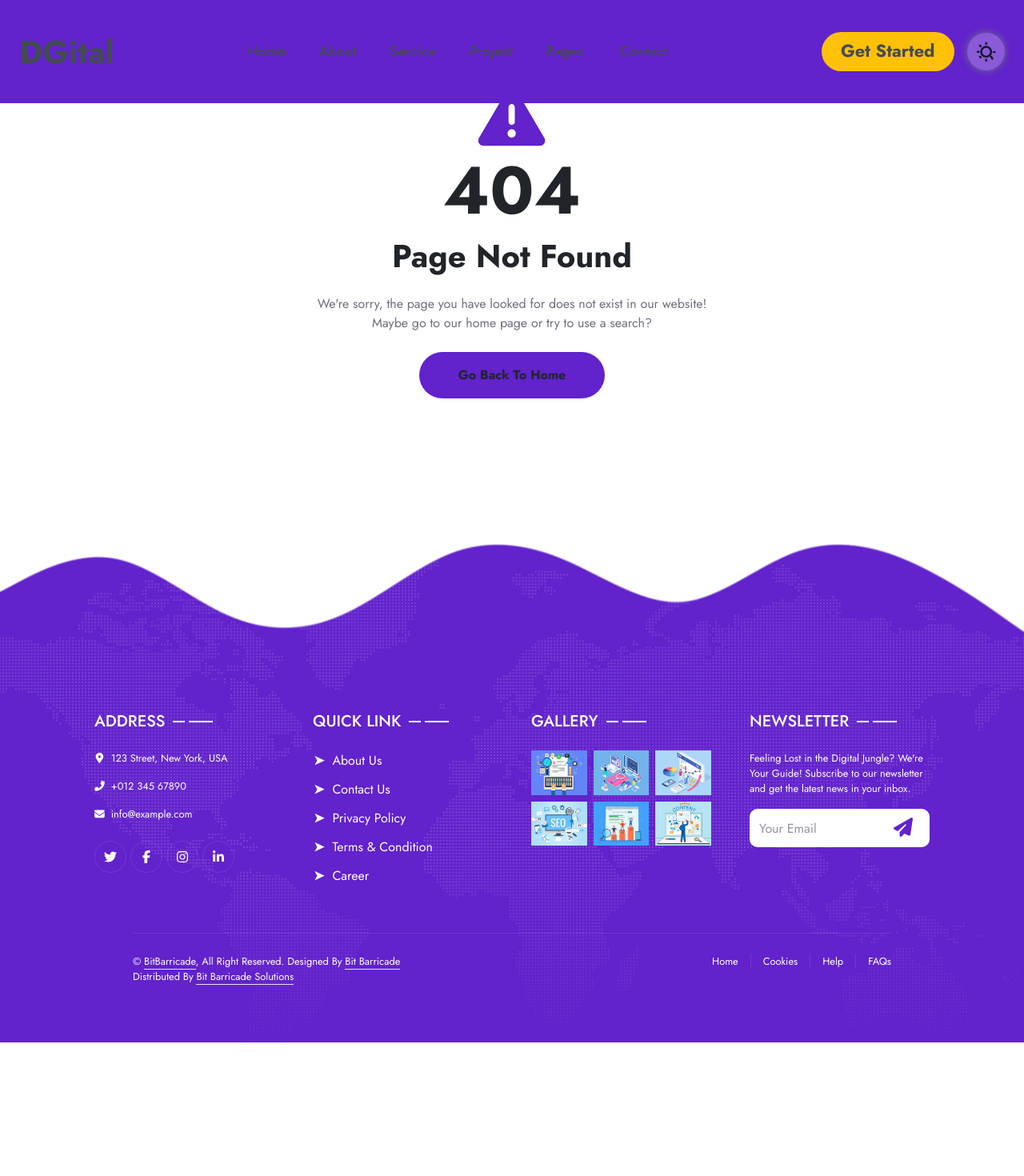
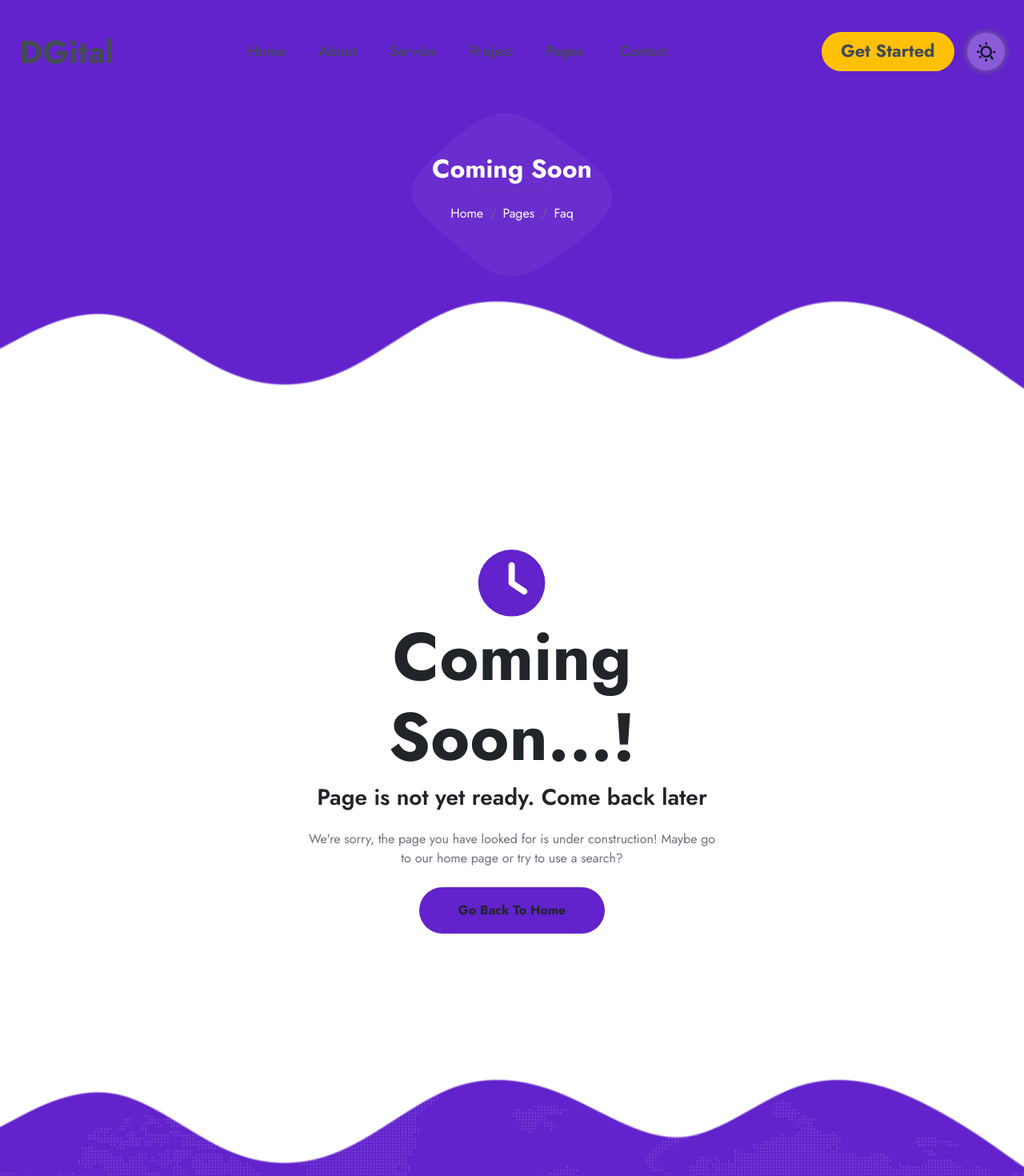
Before and after one commit to BitBarricade/webpage-next, a Next.js app: page /faq in a window 1280 px wide. Before the commit this address had no page. Shown: the top 1470 px of the page at 80% size. Before the commit the page ends 1303 px from the top, so only its background shows below. Built offline with nearby package versions, Linux system fonts and the light colour scheme.

Commit message:
Coming soon added

```diff
--- /dev/null
+++ b/src/app/career/page.tsx
@@ -0,0 +1,20 @@
+import React from "react";
+import type { Metadata } from "next";
+import CommingSoon from "@/components/ComingSoon/ComingSoon";
+
+export const metadata: Metadata = {
+    title: "Coming Soon",
+    description: "Page Not yet ready",
+    openGraph: {
+        title: "Coming Soon",
+        description: "Page Not yet ready",
+    }
+};
+
+const Career: React.FC = () => {
+    return (
+        <CommingSoon title="Career" />
+    );
+};
+
+export default Career;
--- /dev/null
+++ b/src/app/cookies/page.tsx
@@ -0,0 +1,20 @@
+import React from "react";
+import type { Metadata } from "next";
+import CommingSoon from "@/components/ComingSoon/ComingSoon";
+
+export const metadata: Metadata = {
+  title: "Coming Soon",
+  description: "Page Not yet ready",
+  openGraph: {
+    title: "Coming Soon",
+    description: "Page Not yet ready",
+  }
+};
+
+const Cookies: React.FC = () => {
+  return (
+    <CommingSoon title="Cookies" />
+  );
+};
+
+export default Cookies;
--- /dev/null
+++ b/src/app/faq/page.tsx
@@ -0,0 +1,20 @@
+import React from "react";
+import type { Metadata } from "next";
+import CommingSoon from "@/components/ComingSoon/ComingSoon";
+
+export const metadata: Metadata = {
+  title: "Coming Soon",
+  description: "Page Not yet ready",
+  openGraph: {
+    title: "Coming Soon",
+    description: "Page Not yet ready",
+  }
+};
+
+const Faq: React.FC = () => {
+  return (
+    <CommingSoon title="Faq" />
+  );
+};
+
+export default Faq;
--- /dev/null
+++ b/src/app/help/page.tsx
@@ -0,0 +1,20 @@
+import React from "react";
+import type { Metadata } from "next";
+import CommingSoon from "@/components/ComingSoon/ComingSoon";
+
+export const metadata: Metadata = {
+  title: "Coming Soon",
+  description: "Page Not yet ready",
+  openGraph: {
+    title: "Coming Soon",
+    description: "Page Not yet ready",
+  }
+};
+
+const Help: React.FC = () => {
+  return (
+    <CommingSoon title="Help" />
+  );
+};
+
+export default Help;
--- a/src/app/layout.tsx
+++ b/src/app/layout.tsx
@@ -23,9 +23,18 @@ export const metadata: Metadata = {
   keywords: [
     'BitBarricade',
     'Bit Barricade',
-    'BitBarricade.in'
+    'BitBarricade.in',
+    'BitBarricade Official',
+    'Bit Barricade Official',
+    'BitBarricade Website'
   ],
   authors: [
+    {
+      name: 'KrishnaJith'
+    },
+    {
+      name: 'Nikhil'
+    },
     {
       name: 'CRZA',
       url: "https://crza.dev"
@@ -34,16 +43,10 @@ export const metadata: Metadata = {
       name: 'RJRYT',
       url: 'https://rjryt.github.io'
     },
-    {
-      name: 'KrishnaJith'
-    },
-    {
-      name: 'Nikhil'
-    }
   ],
   metadataBase: new URL("https://bitbarricade.in/"),
   alternates: {
-    canonical: '/'
+    canonical: './'
   },
   openGraph: {
     title: {
--- /dev/null
+++ b/src/app/privacy/page.tsx
@@ -0,0 +1,20 @@
+import React from "react";
+import type { Metadata } from "next";
+import CommingSoon from "@/components/ComingSoon/ComingSoon";
+
+export const metadata: Metadata = {
+  title: "Coming Soon",
+  description: "Page Not yet ready",
+  openGraph: {
+    title: "Coming Soon",
+    description: "Page Not yet ready",
+  }
+};
+
+const Privacy: React.FC = () => {
+  return (
+    <CommingSoon title="Privacy Policy" />
+  );
+};
+
+export default Privacy;
--- /dev/null
+++ b/src/app/terms/page.tsx
@@ -0,0 +1,20 @@
+import React from "react";
+import type { Metadata } from "next";
+import CommingSoon from "@/components/ComingSoon/ComingSoon";
+
+export const metadata: Metadata = {
+  title: "Coming Soon",
+  description: "Page Not yet ready",
+  openGraph: {
+    title: "Coming Soon",
+    description: "Page Not yet ready",
+  }
+};
+
+const Terms: React.FC = () => {
+  return (
+    <CommingSoon title="Terms of Services" />
+  );
+};
+
+export default Terms;
--- /dev/null
+++ b/src/components/ComingSoon/ComingSoon.module.css
@@ -0,0 +1,112 @@
+/*** Hero Header ***/
+.heroHeader {
+    margin-bottom: 6rem;
+    padding: 18rem 0;
+    background:
+        url(/img/blob-top-left.png),
+        url(/img/blob-top-right.png),
+        url(/img/blob-center.png),
+        url(/img/bg-bottom.png);
+    background-position:
+        left 0px top 0px,
+        right 0px top 0px,
+        center center,
+        center bottom 0px;
+    background-size:
+        auto,
+        auto,
+        auto,
+        contain;
+    background-repeat: no-repeat;
+    background-color: var(--primary-color) !important;
+    transition: background-color 0.3s;
+}
+
+[data-theme='dark'] .heroHeader {
+    margin-bottom: 6rem;
+    padding: 18rem 0;
+    background:
+        url(/img/blob-top-left.png),
+        url(/img/blob-top-right.png),
+        url(/img/blob-center.png),
+        url(/img/bg-black-bottom.png);
+    background-position:
+        left 0px top 0px,
+        right 0px top 0px,
+        center center,
+        center bottom 0px;
+    background-size:
+        auto,
+        auto,
+        auto,
+        contain;
+    background-repeat: no-repeat;
+    background-color: var(--primary-color) !important;
+    transition: background-color 0.3s;
+}
+
+@media (max-width: 991.98px) {
+    .heroHeader {
+        padding: 6rem 0 9rem 0;
+    }
+}
+
+.TextLg {
+    animation-duration: 1s;
+    animation-fill-mode: both;
+    animation-name: slideInDown;
+    color: var(--white-color) !important;
+    transition: color 0.3s;
+}
+
+.TextSm {
+    animation-duration: 1s;
+    animation-fill-mode: both;
+    animation-name: slideInDown;
+    color: var(--white-color) !important;
+    transition: color 0.3s;
+}
+
+@keyframes slideInDown {
+    0% {
+        transform: translate3d(0, -100%, 0);
+        visibility: visible;
+    }
+
+    100% {
+        transform: translateZ(0);
+    }
+}
+
+
+.Icon {
+    color: var(--primary-color);
+    font-size: calc(1.625rem + 4.5vw);
+    font-weight: 700;
+    line-height: 1.2;
+}
+
+.Title {
+    color: var(--text-color);
+    font-size: calc(1.625rem + 4.5vw);
+    font-weight: 700;
+    line-height: 1.2;
+    text-wrap: nowarp;
+}
+
+.TitleSm {
+    margin-bottom: 1.5rem;
+    color: var(--text-color);
+}
+
+.Button {
+    color: var(--text-color);
+    background-color: var(--primary-color);
+    font-weight: 700;
+    text-wrap: nowrap;
+}
+.Button:hover, .Button:active {
+    color: var(--text-color);
+    background-color: var(--primary-color);
+    box-shadow: 0 0 10px var(--secondary-color) !important;
+}
--- /dev/null
+++ b/src/components/ComingSoon/ComingSoon.tsx
@@ -0,0 +1,84 @@
+'use client';
+import Link from "next/link";
+import React from "react";
+import { motion } from "framer-motion";
+import { FontAwesomeIcon } from "@fortawesome/react-fontawesome";
+import { faClock } from "@fortawesome/free-solid-svg-icons";
+import Style from "./ComingSoon.module.css";
+
+type ComponentProps = {
+    title: String;
+};
+
+const CommingSoon: React.FC<ComponentProps> = ({ title }) => {
+
+    return (
+        <>
+            <div className={`container-xxl py-5 ${Style.heroHeader}`}>
+                <div className="container my-5 py-5 px-lg-5">
+                    <div className="row g-5 py-5">
+                        <div className="col-12 text-center">
+                            <h2 className={Style.TextLg}>Coming Soon</h2>
+                            <hr className="bg-white mx-auto mt-0" style={{ width: "90px" }} />
+                            <nav aria-label="breadcrumb">
+                                <ol className="breadcrumb justify-content-center">
+                                    <li className="breadcrumb-item"><a className={Style.TextSm} href="/">Home</a></li>
+                                    <li className="breadcrumb-item"><a className={Style.TextSm} href="#">Pages</a></li>
+                                    <li className={`breadcrumb-item active ${Style.TextSm}`} aria-current="page">{title}</li>
+                                </ol>
+                            </nav>
+                        </div>
+                    </div>
+                </div>
+            </div>
+            <div className="container-xxl py-5">
+                <div className="container py-5 px-lg-5 text-center">
+                    <div className="row justify-content-center py-2">
+                        <motion.div
+                            className="col-lg-6 py-xxl-5"
+                            initial={{ opacity: 0, y: 50 }}
+                            animate={{ opacity: 1, y: 0 }}
+                            transition={{ duration: 0.5 }}
+                        >
+                            <FontAwesomeIcon
+                                icon={faClock}
+                                className={Style.Icon}
+                                style={{ width: "2em", display: "inline" }}
+                            />
+                            <motion.h2
+                                className={Style.Title}
+                                initial={{ opacity: 0, x: 80 }}
+                                animate={{ opacity: 1, x: 0 }}
+                                transition={{ duration: 0.6 }}
+                            >
+                                Coming Soon...!
+                            </motion.h2>
+                            <motion.h3
+                                className={Style.TitleSm}
+                                initial={{ opacity: 0, x: -80 }}
+                                animate={{ opacity: 1, x: 0 }}
+                                transition={{ duration: 0.6 }}
+                            >
+                                Page is not yet ready. Come back later
+                            </motion.h3>
+                            <motion.p
+                                className="mb-4"
+                                initial={{ opacity: 0, scale: 0.5 }}
+                                animate={{ opacity: 1, scale: 1 }}
+                                transition={{ duration: 1 }}
+                            >
+                                We&apos;re sorry, the page you have looked for is under construction!
+                                Maybe go to our home page or try to use a search?
+                            </motion.p>
+                            <Link className={`btn rounded-pill py-3 px-5 ${Style.Button}`} href="/">
+                                Go Back To Home
+                            </Link>
+                        </motion.div>
+                    </div>
+                </div>
+            </div>
+        </>
+    );
+};
+
+export default CommingSoon;
```
